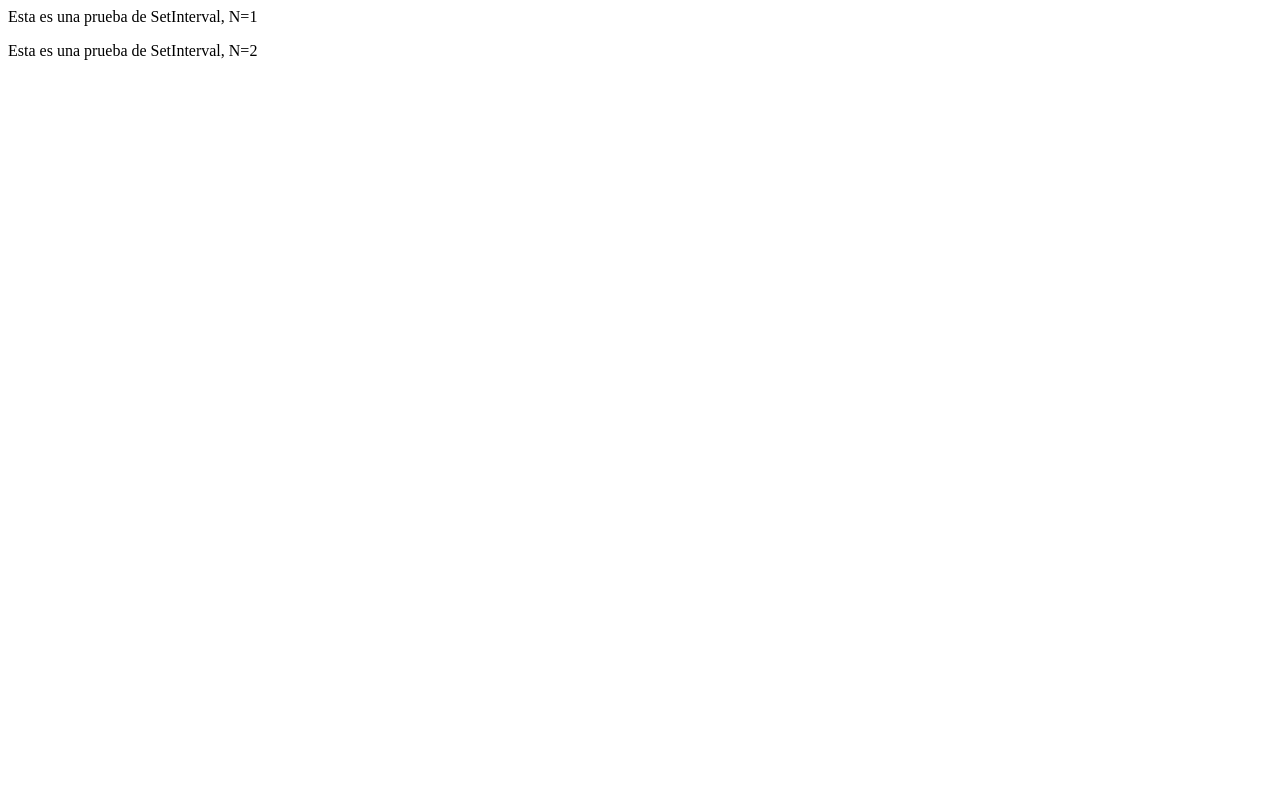
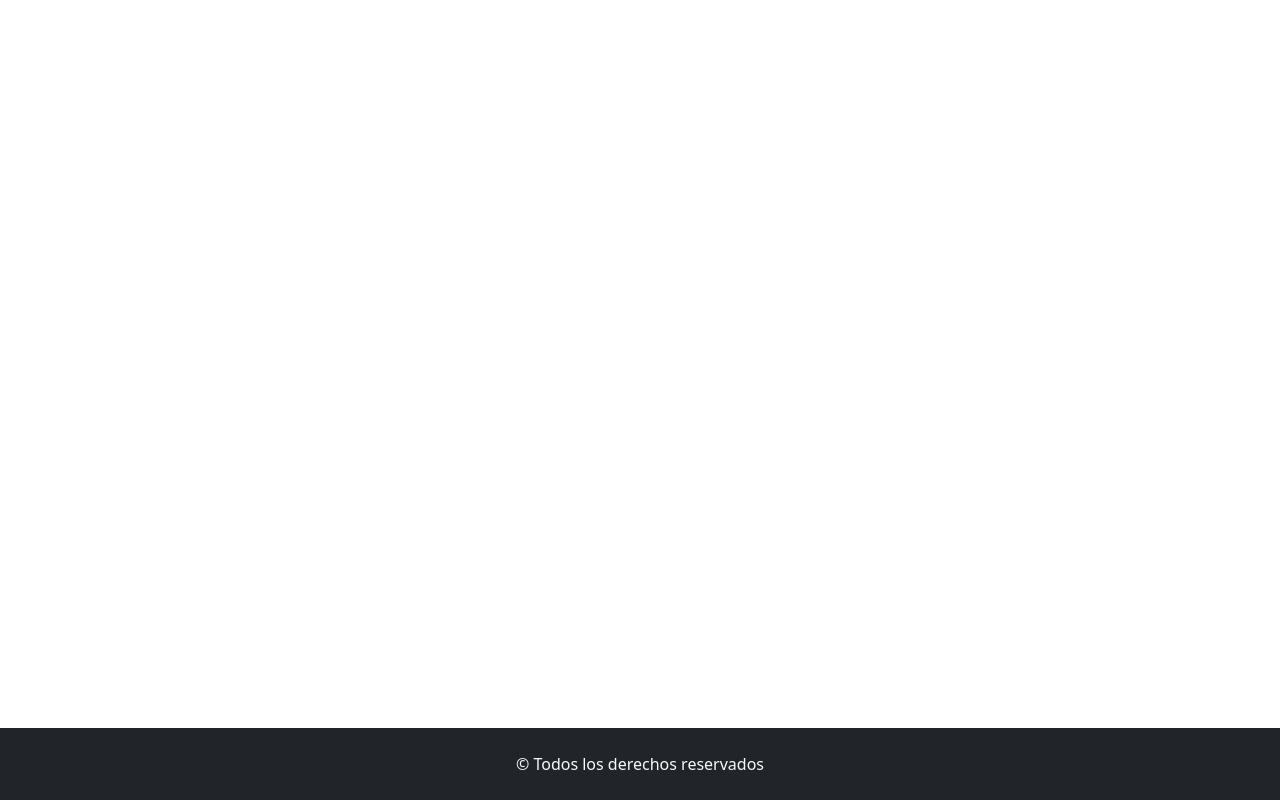
Before and after one commit to rollingcodeschool/practicaBOM-c42i, a plain HTML site: page index.html in a window 1280 px wide. Drawn offline with nearby package versions, Linux system fonts and the light colour scheme.

Commit message:
agregamos el footer al final de la web

```diff
--- a/css/style.css
+++ b/css/style.css
@@ -0,0 +1,9 @@
+body{
+    min-height: 100vh;
+    display: flex;
+    flex-direction: column;
+}
+
+main{
+    flex-grow: 1;
+}
--- a/index.html
+++ b/index.html
@@ -10,7 +10,10 @@
     <title>Practica BOM</title>
 </head>
 <body>
+    <main></main>
+    <footer class="bg-dark text-light text-center py-4"
+    >&copy; Todos los derechos reservados</footer>
     <script src="https://cdn.jsdelivr.net/npm/bootstrap@5.3.0-alpha3/dist/js/bootstrap.bundle.min.js" integrity="sha384-ENjdO4Dr2bkBIFxQpeoTz1HIcje39Wm4jDKdf19U8gI4ddQ3GYNS7NTKfAdVQSZe" crossorigin="anonymous"></script>
-    <script src="js/app.js"></script>
+    <script src="js/reloj.js"></script>
 </body>
 </html>
```
Also changed, not shown: js/reloj.js (added).
